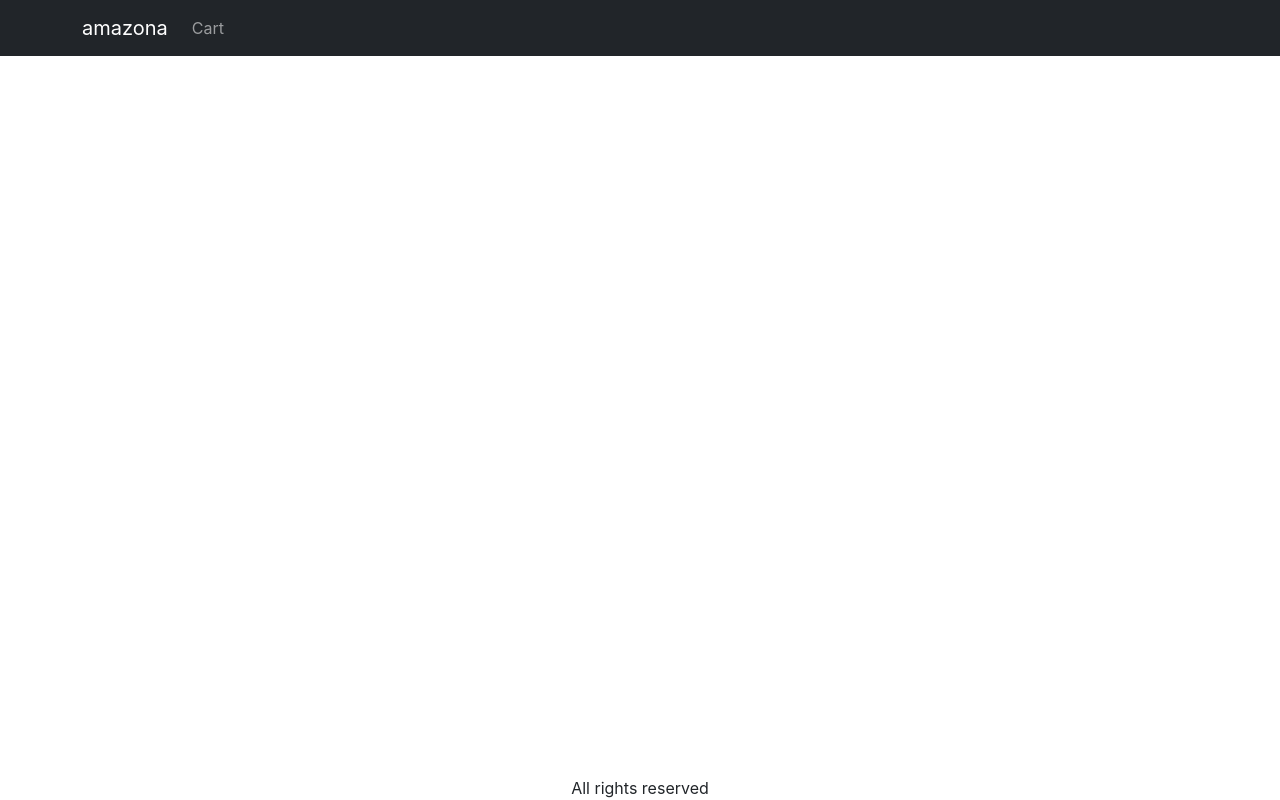
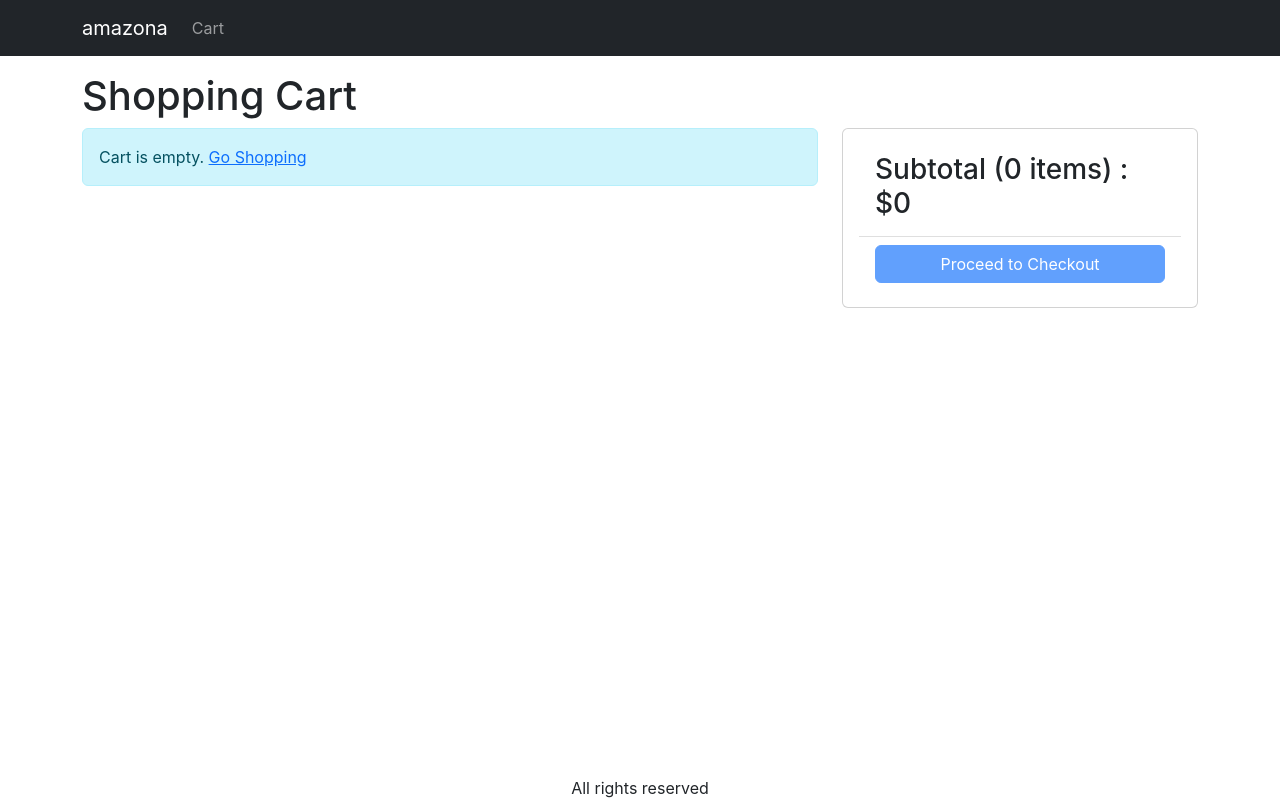
Before and after one commit to sachin08sachin/E-commerce_Amazon, a React (Create React App) app in the folder frontend/: page /cart in a window 1280 px wide. Built offline with nearby package versions, Linux system fonts and the light colour scheme.

Commit message:
cart screen

```diff
--- a/frontend/src/App.js
+++ b/frontend/src/App.js
@@ -9,6 +9,7 @@
 import { useContext } from 'react';
 import { Store } from './Store';
 import { Link } from 'react-router-dom';
+import CartScreen from './screens/CartScreen';
 
 function App() {
   const { state } = useContext(Store);
@@ -41,6 +42,7 @@
           <Container className="mt-3">
             <Routes>
               <Route path="/product/:slug" element={<ProductScreen />} />
+              <Route path="/cart" element={<CartScreen />} />
               <Route path="/" element={<HomeScreen />} />
             </Routes>
           </Container>
--- a/frontend/src/index.css
+++ b/frontend/src/index.css
@@ -44,3 +44,6 @@
 .img-large {
   max-width: 75%;
 }
+.img-thumbnail {
+  height: 80px;
+}
--- /dev/null
+++ b/frontend/src/screens/CartScreen.js
@@ -0,0 +1,97 @@
+import { useContext } from 'react';
+import { Store } from '../Store';
+import { Helmet } from 'react-helmet-async';
+import Row from 'react-bootstrap/Row';
+import Col from 'react-bootstrap/Col';
+
+import ListGroup from 'react-bootstrap/ListGroup';
+import Button from 'react-bootstrap/Button';
+import Card from 'react-bootstrap/Card';
+import { Link } from 'react-router-dom';
+import MessageBox from '../component/MessageBox';
+
+export default function CartScreen() {
+  const { state, dispatch: ctxDispatch } = useContext(Store);
+  const {
+    cart: { cartItems },
+  } = state;
+
+  return (
+    <div>
+      <Helmet>
+        <title>Shopping Cart</title>
+      </Helmet>
+      <h1>Shopping Cart</h1>
+      <Row>
+        <Col md={8}>
+          {cartItems.length === 0 ? (
+            <MessageBox>
+              Cart is empty. <Link to="/">Go Shopping</Link>
+            </MessageBox>
+          ) : (
+            <ListGroup>
+              {cartItems.map((item) => (
+                <ListGroup.Item key={item._id}>
+                  <Row className="align-items-center">
+                    <Col md={4}>
+                      <img
+                        src={item.image}
+                        alt={item.name}
+                        className="img-fluid rounded img-thumbnail"
+                      ></img>{' '}
+                      <Link to={`/product/${item.slug}`}>{item.name}</Link>
+                    </Col>
+                    <Col md={3}>
+                      <Button variant="light" disabled={item.quantity === 1}>
+                        <i className="fas fa-minus-circle"></i>
+                      </Button>{' '}
+                      <span>{item.quantity}</span>{' '}
+                      <Button
+                        variant="light"
+                        disabled={item.quantity === item.countInStock}
+                      >
+                        <i className="fas fa-plus-circle"></i>
+                      </Button>
+                    </Col>
+                    <Col md={3}>${item.price}</Col>
+                    <Col md={2}>
+                      <Button variant="light">
+                        <i className="fas fa-trash"></i>
+                      </Button>
+                    </Col>
+                  </Row>
+                </ListGroup.Item>
+              ))}
+            </ListGroup>
+          )}
+        </Col>
+        <Col md={4}>
+          <Card>
+            <Card.Body>
+              <ListGroup variant="flush">
+                <ListGroup.Item>
+                  <h3>
+                    Subtotal ({cartItems.reduce((a, c) => a + c.quantity, 0)}{' '}
+                    items) : $
+                    {cartItems.reduce((a, c) => a + c.price * c.quantity, 0)}
+                  </h3>
+                </ListGroup.Item>
+                <ListGroup.Item>
+                  <div className="d-grid">
+                    <Button
+                      type="button"
+                      variant="primary"
+                      disabled={cartItems.length === 0}
+                    >
+                      Proceed to Checkout
+                    </Button>
+                  </div>
+                </ListGroup.Item>
+              </ListGroup>
+            </Card.Body>
+          </Card>
+        </Col>
+      </Row>
+    </div>
+  );
+}
--- a/frontend/src/screens/ProductScreen.js
+++ b/frontend/src/screens/ProductScreen.js
@@ -1,6 +1,6 @@
 import axios from 'axios';
 import { useContext, useEffect, useReducer } from 'react';
-import { useParams } from 'react-router-dom';
+import {  useNavigate, useParams } from 'react-router-dom';
 import Row from 'react-bootstrap/Row';
 import Col from 'react-bootstrap/Col';
 import Card from 'react-bootstrap/Card';
@@ -31,6 +31,7 @@
 };
 
 function ProductScreen() {
+  const navigate= useNavigate();
   const params = useParams();
   const { slug } = params;
 
@@ -68,6 +69,7 @@
 
       payload: { ...product, quantity },
     });
+    navigate('/cart');
   };
 
   return loading ? (
```
